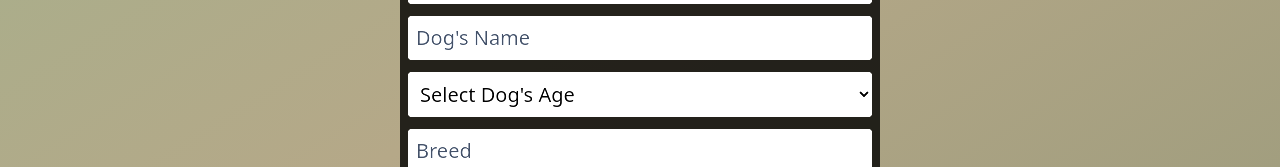
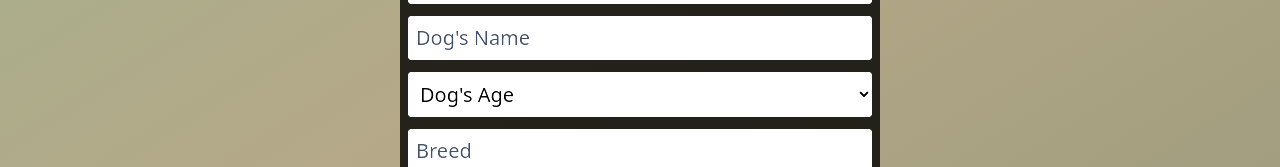
Before and after one commit to Ja-ke-May/Dog-Walking, a Next.js app: page /signup in a window 1280 px wide. Shown: the part 400-567 px from the top of the page. Built offline with nearby package versions, Linux system fonts and the light colour scheme.

Commit message:
emailjs working

```diff
--- a/app/signup/components/singupform.js
+++ b/app/signup/components/singupform.js
@@ -109,7 +109,7 @@ const SignUpForm = () => {
                         onChange={handleAgeChange}
                     >
                         <option value="" disabled>
-                            Select Dog's Age
+                            Dog's Age
                         </option>
                         <option value="0-6 months">0-6 months</option>
                         <option value="6 - 2 years">6 - 2 years</option>
```
